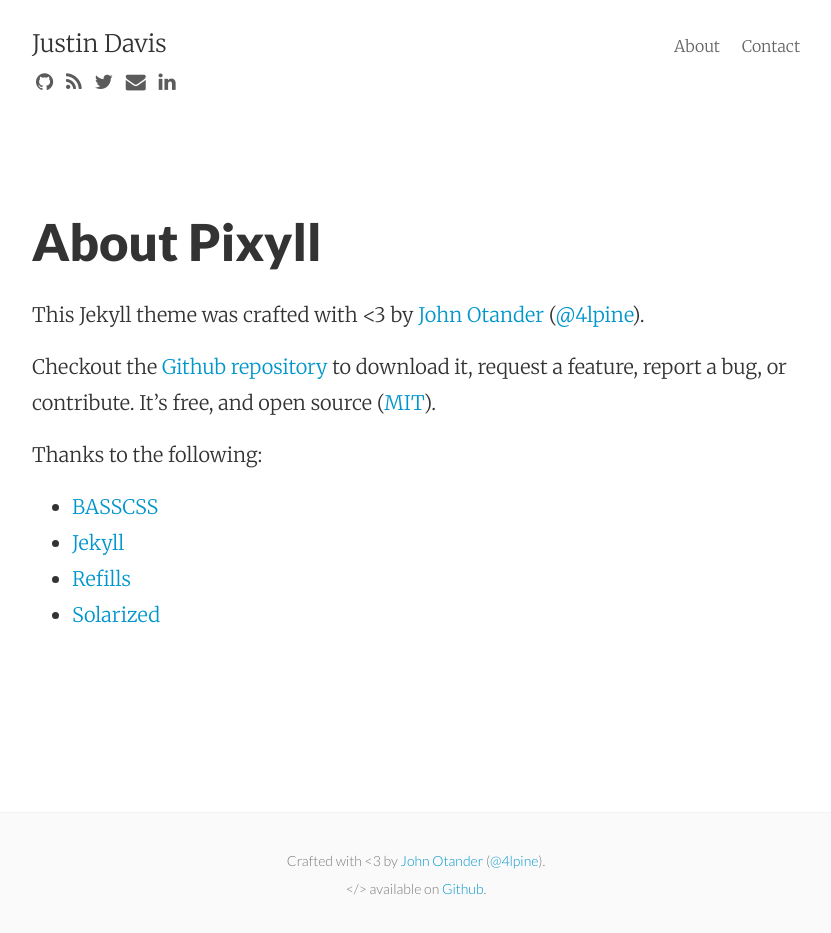
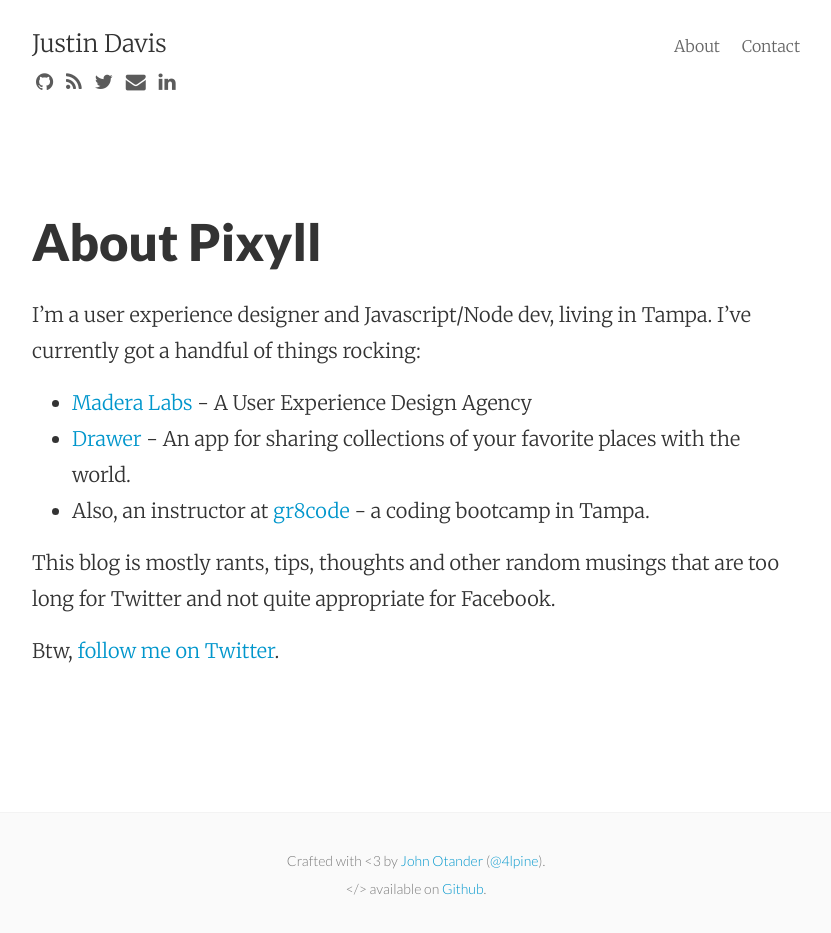
Before and after one commit to jwd2a/justindav.is, a Jekyll site: the page built from about.md, in a window 1280 px wide. Shown: the whole page, without its empty margins (224-1055 px from the left). Built offline with Jekyll 4.4.1, drawn with Linux system fonts in a browser that asks for light colours; nearby versions of some CDN libraries.

Commit message:
Updated 404 and about pages

```diff
--- a/about.md
+++ b/about.md
@@ -4,16 +4,12 @@
 permalink: /about/
 ---
 
-This Jekyll theme was crafted with <3 by [John Otander](http://johnotander.com)
-([@4lpine](https://twitter.com/4lpine)).
+I'm a user experience designer and Javascript/Node dev, living in Tampa. I've currently got a handful of things rocking:
 
-Checkout the [Github repository](https://github.com/johnotander/pixyll) to download it,
-request a feature, report a bug, or contribute. It's free, and open source
-([MIT](http://opensource.org/licenses/MIT)).
+- [Madera Labs](http://www.maderalabs.com) - A User Experience Design Agency
+- [Drawer](http://www.getdrawer.com) - An app for sharing collections of your favorite places with the world.
+- Also, an instructor at [gr8code](http://www.gr8code.com) - a coding bootcamp in Tampa.
 
-Thanks to the following:
+This blog is mostly rants, tips, thoughts and other random musings that are too long for Twitter and not quite appropriate for Facebook.
 
-* [BASSCSS](http://basscss.com)
-* [Jekyll](http://jekyllrb.com)
-* [Refills](http://refills.bourbon.io/)
-* [Solarized](http://ethanschoonover.com/solarized)
+Btw, [follow me on Twitter](http://www.twitter.com/jwd2a).
```
Also changed, not shown: 404.md (+3 -1 lines).
